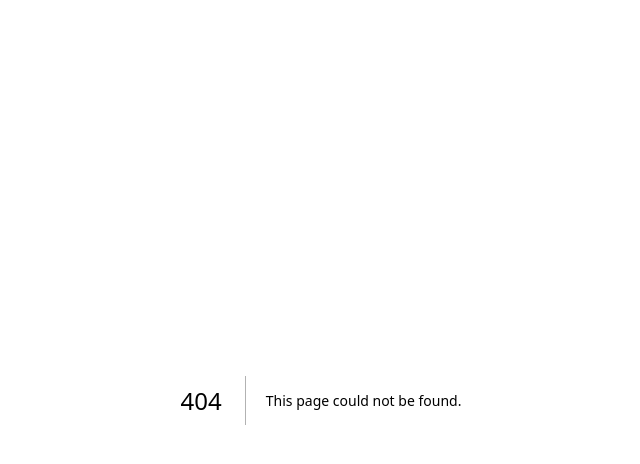
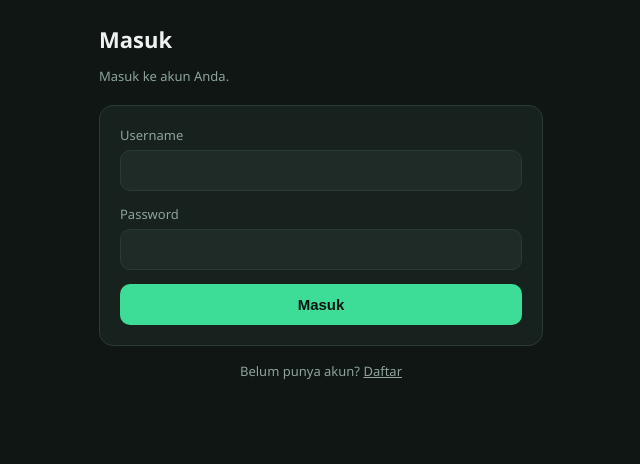
Before and after one commit to jampingkuda2-bot/jobsite, a Next.js app: page /login in a window 1280 px wide. Before the commit this address had no page. Shown: the top 464 px of the page, without its empty margins (319-959 px from the left). Built offline with nearby package versions, Linux system fonts and the light colour scheme.

Commit message:
Create page.js

```diff
--- /dev/null
+++ b/app/login/page.js
@@ -0,0 +1,58 @@
+"use client";
+
+import { useState } from "react";
+import { useRouter } from "next/navigation";
+
+export default function LoginPage() {
+  const router = useRouter();
+  const [username, setUsername] = useState("");
+  const [password, setPassword] = useState("");
+  const [error, setError] = useState("");
+  const [loading, setLoading] = useState(false);
+
+  async function submit(e) {
+    e.preventDefault();
+    setError("");
+    setLoading(true);
+    const res = await fetch("/api/login", {
+      method: "POST",
+      headers: { "Content-Type": "application/json" },
+      body: JSON.stringify({ username, password }),
+    });
+    const data = await res.json();
+    setLoading(false);
+    if (!res.ok) return setError(data.error || "Gagal masuk");
+    router.push("/dashboard");
+    router.refresh();
+  }
+
+  return (
+    <div className="wrap">
+      <h1>Masuk</h1>
+      <p className="muted" style={{ marginBottom: 20 }}>Masuk ke akun Anda.</p>
+
+      {error && <div className="error">{error}</div>}
+
+      <form onSubmit={submit} className="card">
+        <div className="field">
+          <label>Username</label>
+          <input required value={username} onChange={(e) => setUsername(e.target.value)} />
+        </div>
+        <div className="field">
+          <label>Password</label>
+          <input
+            type="password"
+            required
+            value={password}
+            onChange={(e) => setPassword(e.target.value)}
+          />
+        </div>
+        <button disabled={loading}>{loading ? "Memproses..." : "Masuk"}</button>
+      </form>
+
+      <p className="muted" style={{ textAlign: "center" }}>
+        Belum punya akun? <a href="/register">Daftar</a>
+      </p>
+    </div>
+  );
+}
```
